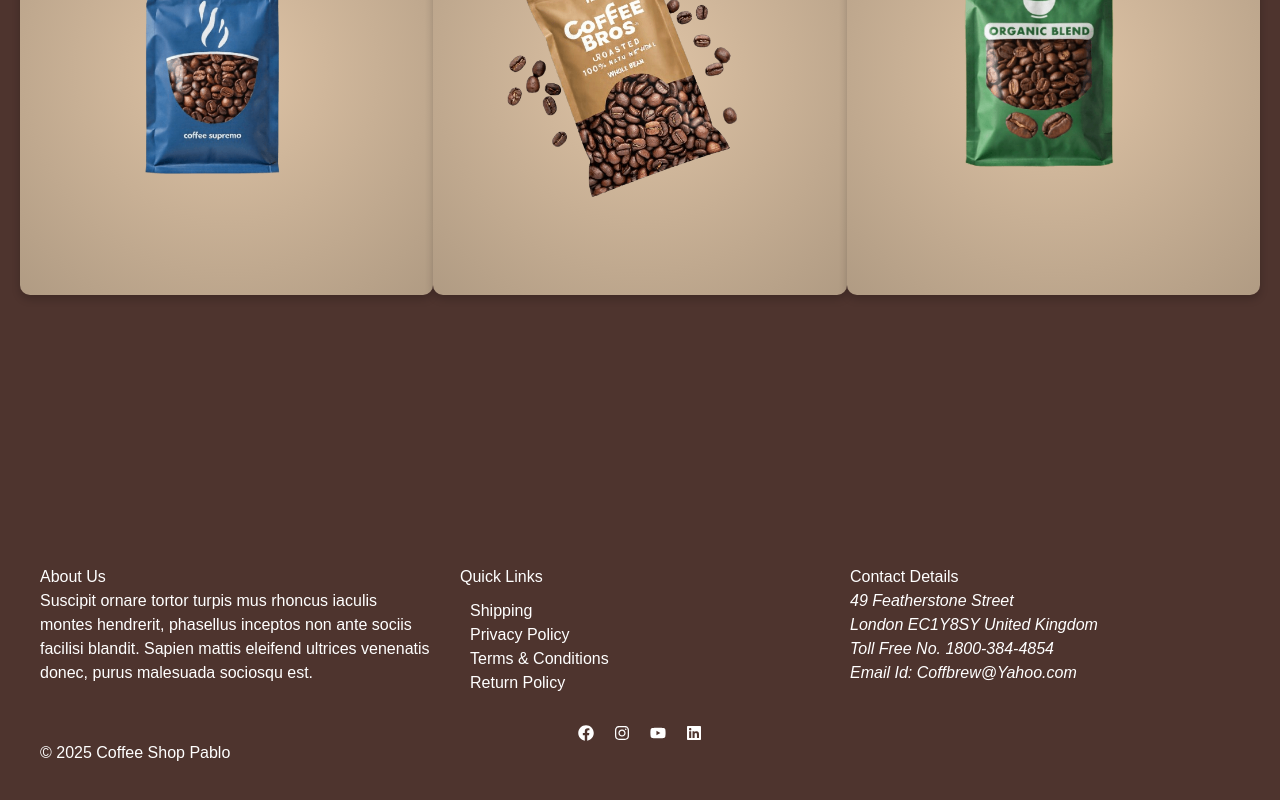
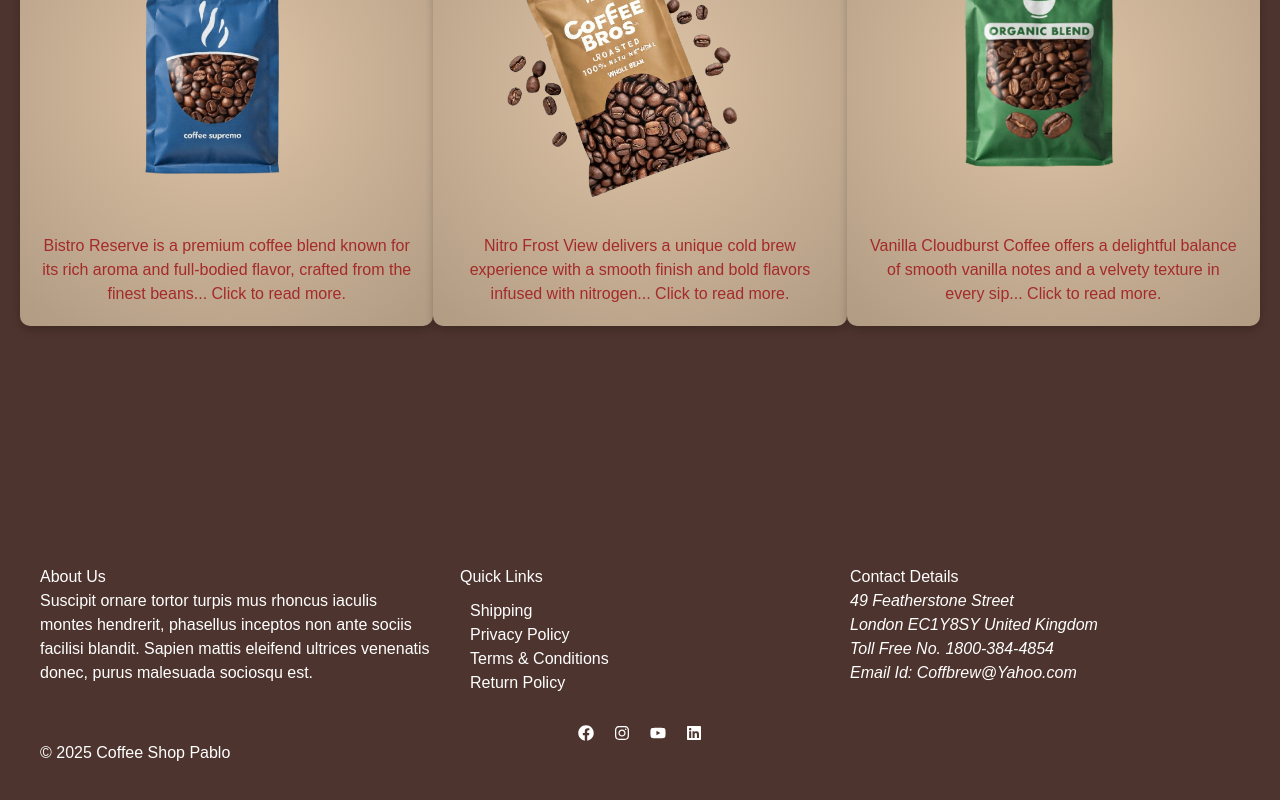
Before and after one commit to pablosabio/coffee-shop, a React (Vite) app: page / in a window 1280 px wide. Shown: the part 1266-2066 px from the top of the page. Built offline with nearby package versions, Linux system fonts and the light colour scheme.

Commit message:
new changes

```diff
--- a/src/components/NewCollection.jsx
+++ b/src/components/NewCollection.jsx
@@ -1,4 +1,4 @@
-import React from 'react';
+import React, { useState } from 'react';
 
 function NewCollection() {
   const pageStyle = {
@@ -63,6 +63,28 @@ function NewCollection() {
     e.target.style.transform = 'scale(1)';
   };
 
+  const [readMore, setReadMore] = useState([false, false, false]);
+
+  const handleToggle = (index) => {
+    setReadMore((prev) => {
+      const newState = [...prev];
+      newState[index] = !newState[index];
+      return newState;
+    });
+  };
+
+  const descriptions = [
+    "Bistro Reserve is a premium coffee blend known for its rich aroma and full-bodied flavor, crafted from the finest beans... Click to read more.",
+    "Nitro Frost View delivers a unique cold brew experience with a smooth finish and bold flavors infused with nitrogen... Click to read more.",
+    "Vanilla Cloudburst Coffee offers a delightful balance of smooth vanilla notes and a velvety texture in every sip... Click to read more.",
+  ];
+
+  const fullDescriptions = [
+    "Bistro Reserve is a premium coffee blend known for its rich aroma and full-bodied flavor, crafted from the finest beans in select regions.",
+    "Nitro Frost View delivers a unique cold brew experience with a smooth finish and bold flavors infused with nitrogen for a velvety texture.",
+    "Vanilla Cloudburst Coffee offers a delightful balance of smooth vanilla notes, a velvety texture, and a satisfying aroma to elevate your coffee experience.",
+  ];
+
   return (
     <div style={pageStyle}>
       <h1>Our New Collection</h1>
@@ -76,6 +98,9 @@ function NewCollection() {
             onMouseEnter={handleMouseEnter}
             onMouseLeave={handleMouseLeave}
           />
+          <p onClick={() => handleToggle(0)} style={{color: "brown"}}>
+            {readMore[0] ? fullDescriptions[0] : descriptions[0]}
+          </p>
         </div>
         <div style={cardMiddleStyle}>
           <h2 style={{color: "brown"}}>Nitro Fost Brew</h2>
@@ -86,6 +111,9 @@ function NewCollection() {
             onMouseEnter={handleMouseEnter}
             onMouseLeave={handleMouseLeave}
           />
+          <p onClick={() => handleToggle(1)} style={{color:"brown"}}>
+            {readMore[1] ? fullDescriptions[1] : descriptions[1]}
+          </p>
         </div>
         <div style={cardRightStyle}>
           <h2 style={{color: "brown"}}>Vanila Cloudburst</h2>
@@ -96,6 +124,9 @@ function NewCollection() {
             onMouseEnter={handleMouseEnter}
             onMouseLeave={handleMouseLeave}
           />
+          <p onClick={() => handleToggle(2)} style={{color:"brown"}}>
+            {readMore[2] ? fullDescriptions[2] : descriptions[2]}
+          </p>
         </div>
       </div>
     </div>
```
